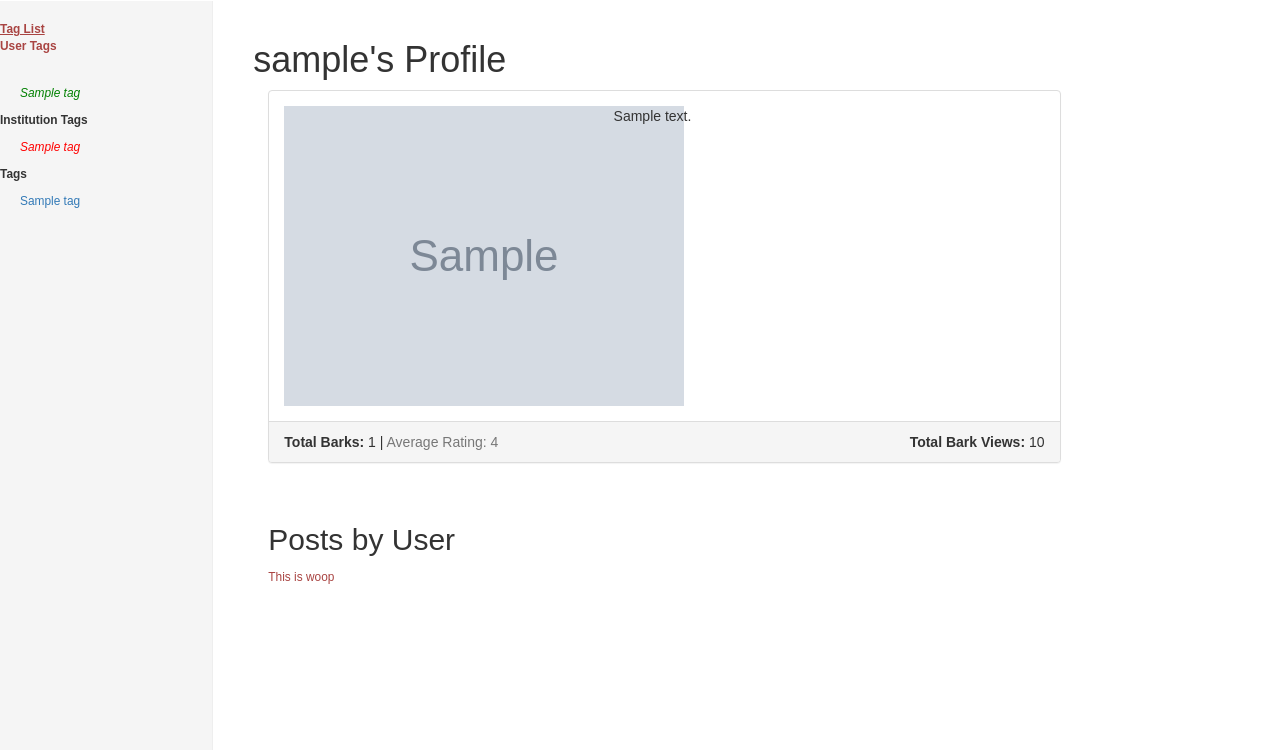
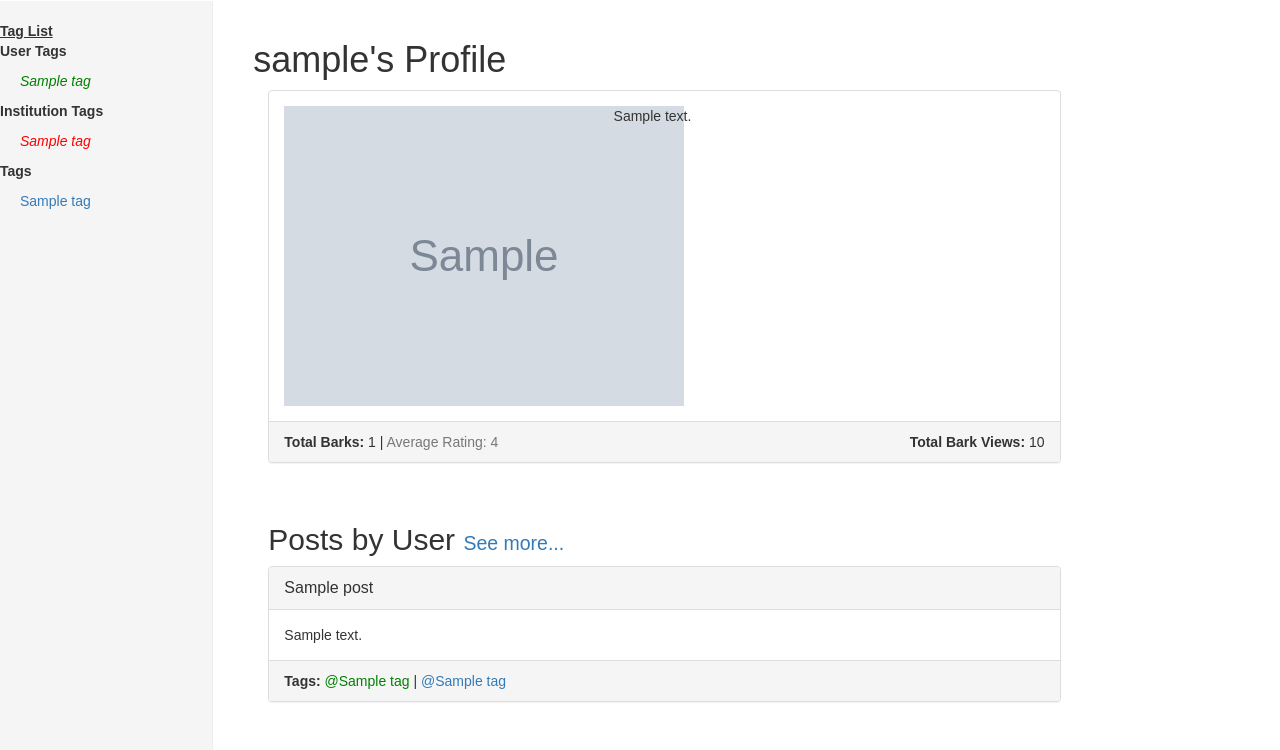
Before and after one commit to projectgoav/studeso, a Django app: template bark/templates/bark/profile.html in a window 1280 px wide. Shown: the part 50-800 px from the top of the page. Run offline with Django 3.2, Linux system fonts and the light colour scheme; tables that the repository leaves empty hold one stand-in row (values such as "Sample post"); the template is opened without the code that fills it: values that come from a table or form of the project are taken from there, most other values are stand-ins (such as "Sample title", 1, 10 or a date in 2020); grey boxes marked "Sample" are stand-in pictures; parts of the project's set-up code (start-up, migrations or seed data) failed here and were passed over; some libraries are stand-ins or nearby versions.

Commit message:
Profile views now show up a list of posts about the user. Doesn't link to more yet. Also simplified the post view template.

```diff
--- a/bark/templates/bark/post.html
+++ b/bark/templates/bark/post.html
@@ -14,7 +14,7 @@
         <div class="panel-footer" class="bark-tags">
             <b>Tags: </b>
             <a class="user" href="#">@{{ post.author.user_tag }}</a><span> | </span>
-            {% for post_tag in post_tags %}
+            {% for post_tag in post.tags.all %}
               {% if forloop.first %}
                 <a class="tag" href="#">@{{ post_tag }}</a>
               {% elif forloop.last %}
--- a/bark/templates/bark/profile.html
+++ b/bark/templates/bark/profile.html
@@ -37,6 +37,7 @@
           <div class="col-sm-5">
             <p><a href="{% url 'profile' %}">Update Profile</a></p>
           </div>
+        </div>
       {% endif %}
     </div>
       <div class="panel-footer" class="bark-tags">
@@ -47,9 +48,40 @@
     </div>
   </div>
   <br>
-  <h2 class="page-heading"> Posts by User </h2><small><a href="{% url ' ' }"
+  <h2 class="page-heading"> Posts by User <small><a href="#">See more...</a></small></h2>
   {% if posts %}
-  <p class="text-danger">This is woop</p>
+
+    {% for p in posts %}
+    <div class="panel panel-default">
+        <div class="panel-heading"><p class="panel-title">{{ p.title }}</p></div>
+        <div class="panel-body">{{ p.content }}</div>
+        <div class="panel-footer" class="bark-tags">
+            <b>Tags: </b>
+            <a class="user" href="#">@{{ p.author.user_tag }}</a><span> | </span>
+            {% for post_tag in p.tags.all %}
+                {% if forloop.first %}
+                    <a class="tag" href="#">@{{ post_tag }}</a>
+                {% elif forloop.last %}
+                    <span> | </span><a class="tag" href="#">@{{ post_tag }}</a><span> | </span>
+                {% else %}
+                    <span> | </span><a class="tag" href="#">@{{ post_tag }}</a>
+                {% endif %}
+            {% endfor %}
+
+
+        {% if user.is_authenticated %}
+        <div class="pull-right" id="like">
+            {% buttons %}
+                <button type="submit">
+                    {% bootstrap_icon "thumbs-up" %}
+                </button>
+            {% endbuttons %}
+        </div>
+        {% endif %}
+    {% endfor %}
+
+
+
   {% else %}
   <p class="text-muted">This user has not made any posts</p>
   </div>
```
Also changed, not shown: bark/bark/views/views.py (+5 -4 lines). Lines whose indentation alone changed are shown as unchanged.
